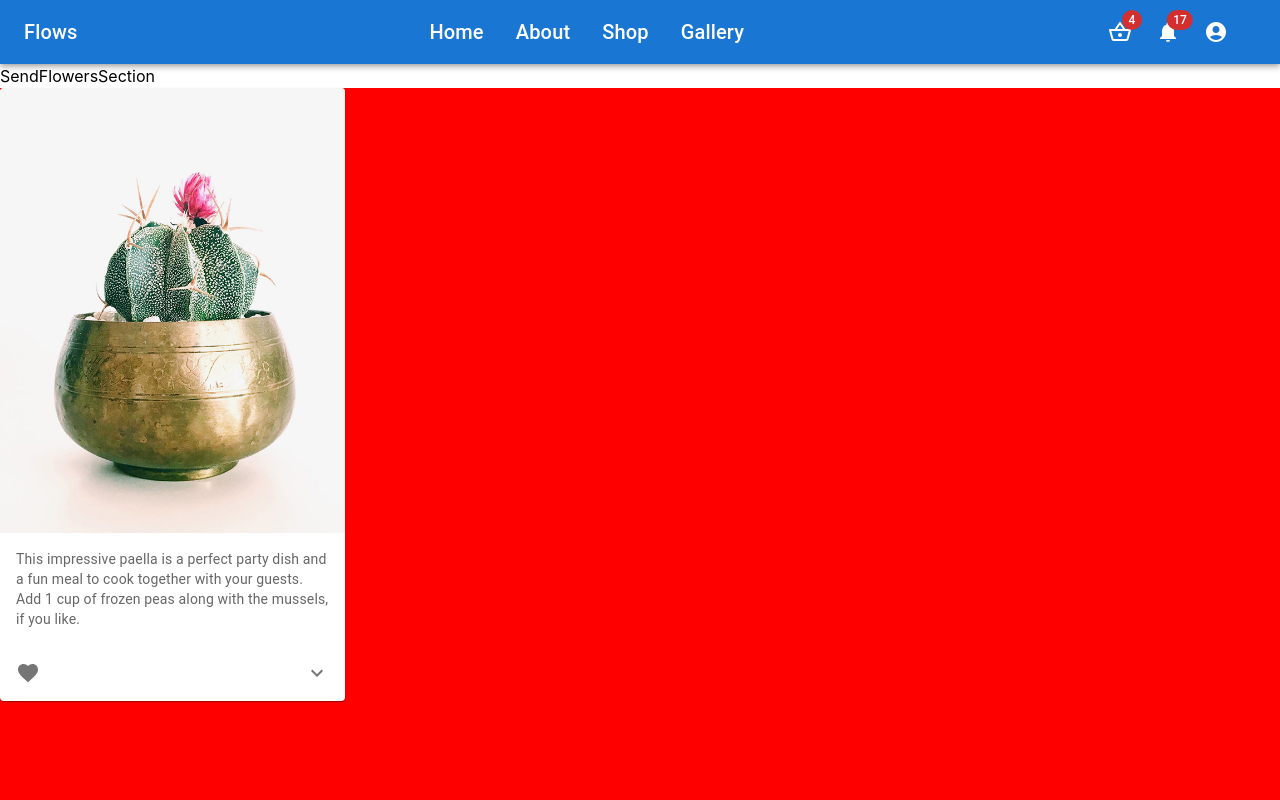
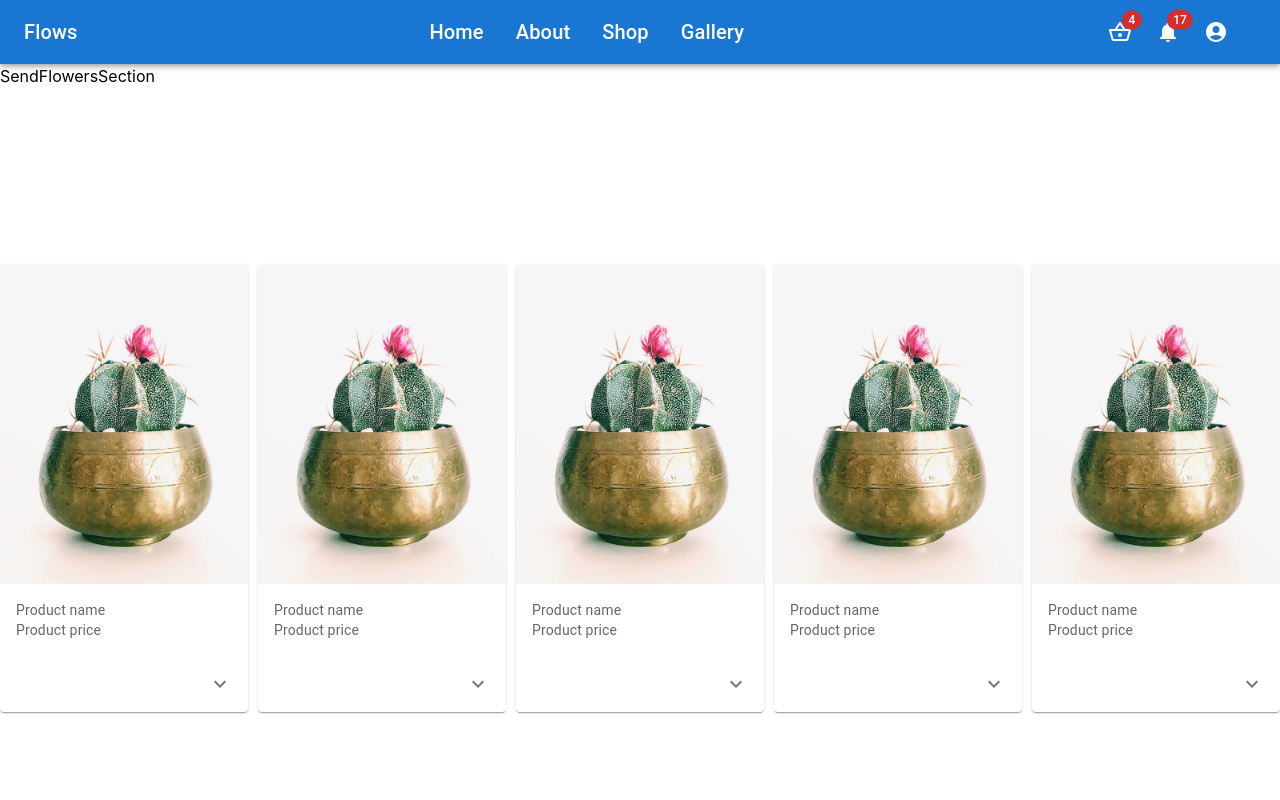
Before and after one commit to MinayeAliyeva/e-commerce-practise, a React (Create React App) app in the folder client/: page / in a window 1280 px wide. Shown: the top 800 px of the page. Built offline with nearby package versions, Linux system fonts and the light colour scheme.

Commit message:
added shopping card

```diff
--- a/client/src/components/Cards/shopping-card/index.jsx
+++ b/client/src/components/Cards/shopping-card/index.jsx
@@ -9,9 +9,9 @@ import Collapse from "@mui/material/Collapse";
 import IconButton from "@mui/material/IconButton";
 import Typography from "@mui/material/Typography";
 import FavoriteIcon from "@mui/icons-material/Favorite";
-import ShareIcon from "@mui/icons-material/Share";
 import ExpandMoreIcon from "@mui/icons-material/ExpandMore";
-import img from "../../../assets/images/flower.jpg"
+import ShoppingBasketOutlinedIcon from "@mui/icons-material/ShoppingBasketOutlined";
+import img from "../../../assets/images/flower.jpg";
 const ShoppingCard = () => {
   const [expanded, setExpanded] = React.useState(false);
 
@@ -31,25 +31,16 @@ const ShoppingCard = () => {
 
   return (
     <Card sx={{ maxWidth: 345 }}>
-
-      <CardMedia
-        component="img"
-        height="194"
-        image={img}
-        alt="Paella dish"
-      />
+      <CardMedia component="img" height="194" image={img} alt="Paella dish" />
       <CardContent>
         <Typography variant="body2" color="text.secondary">
-          This impressive paella is a perfect party dish and a fun meal to cook
-          together with your guests. Add 1 cup of frozen peas along with the
-          mussels, if you like.
+          Product name
+        </Typography>
+        <Typography variant="body2" color="text.secondary">
+          Product price
         </Typography>
       </CardContent>
       <CardActions disableSpacing>
-        <IconButton aria-label="add to favorites">
-          <FavoriteIcon />
-        </IconButton>
-
         <ExpandMore
           expand={expanded}
           onClick={handleExpandClick}
@@ -61,12 +52,18 @@ const ShoppingCard = () => {
       </CardActions>
       <Collapse in={expanded} timeout="auto" unmountOnExit>
         <CardContent>
-          <Typography paragraph>Method:</Typography>
-
-          <Typography>
-            Set aside off of the heat to let rest for 10 minutes, and then
-            serve.
-          </Typography>
+        <Typography variant="body2" color="text.secondary">
+          add fav
+        </Typography>
+          <IconButton aria-label="add to favorites">
+            <FavoriteIcon />
+          </IconButton>
+          <Typography variant="body2" color="text.secondary">
+          add basket
+        </Typography>
+          <IconButton aria-label="add to favorites">
+            <ShoppingBasketOutlinedIcon />
+          </IconButton>
         </CardContent>
       </Collapse>
     </Card>
--- a/client/src/pages/home/shopping/index.jsx
+++ b/client/src/pages/home/shopping/index.jsx
@@ -1,12 +1,25 @@
-import React from 'react'
-import ShoppingCard from '../../../components/Cards/shopping-card'
-
+import React from "react";
+import ShoppingCard from "../../../components/Cards/shopping-card";
+// ,flexWrap:'wrap'
 const ShoppingSection = () => {
   return (
-    <section style={{height:'100vh', background:'red'}}>
-        <ShoppingCard/>
+    <section
+      style={{
+        height: "100vh",
+        display: "flex",
+        alignItems: "center",
+        overflow: "hidden",
+        gap: "10px",
+        justifyContent: "center",
+      }}
+    >
+      <ShoppingCard />
+      <ShoppingCard />
+      <ShoppingCard />
+      <ShoppingCard />
+      <ShoppingCard />
     </section>
-  )
-}
+  );
+};
 
-export default ShoppingSection
+export default ShoppingSection;
```
